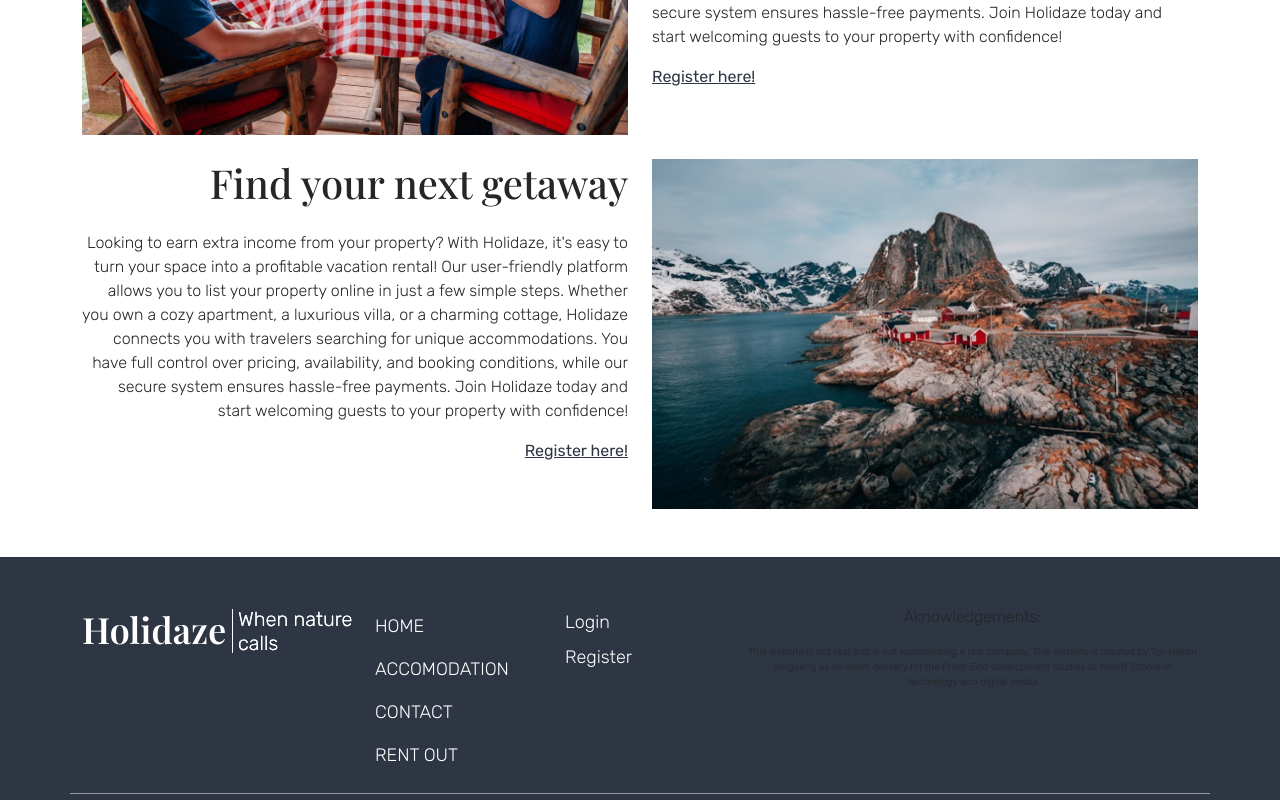
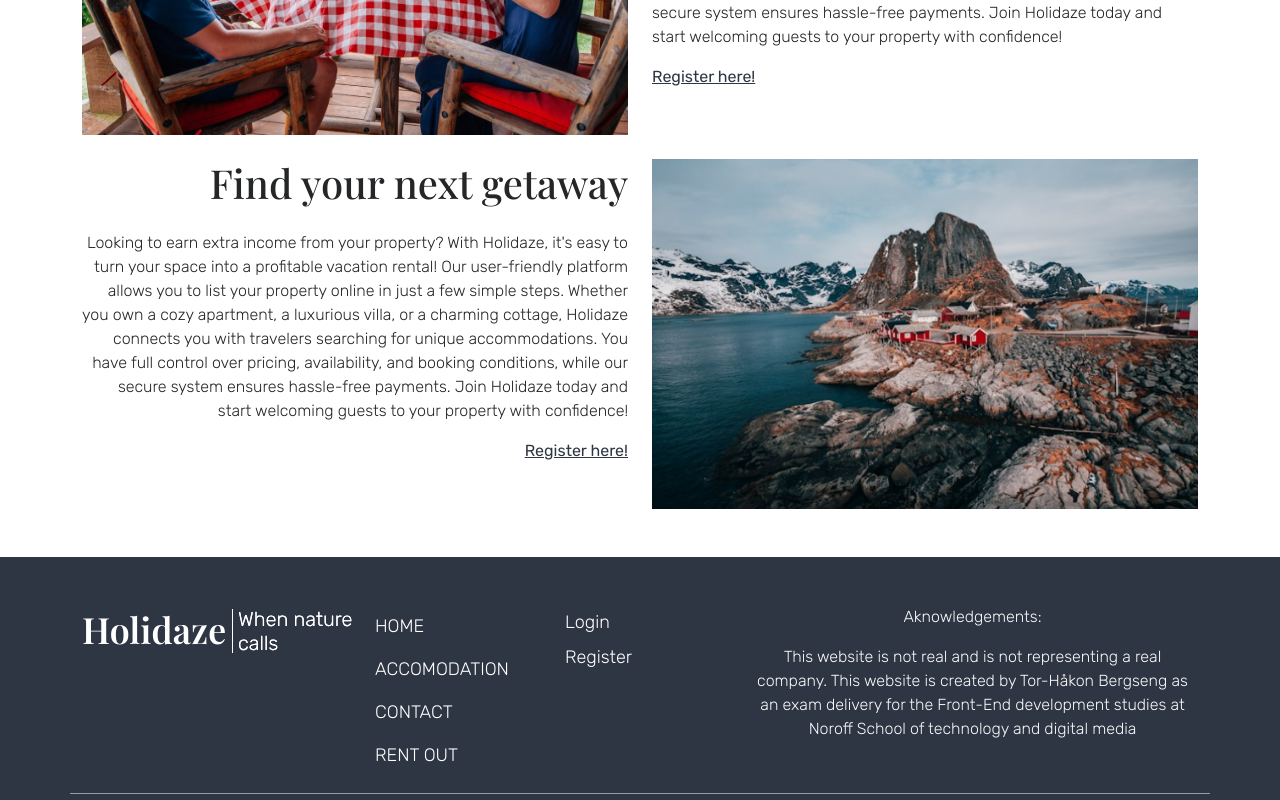
Before and after one commit to teehbee/project-exam-2, a React (Vite) app: page / in a window 1280 px wide. Shown: the part 1502-2302 px from the top of the page. Built offline with nearby package versions, Linux system fonts and the light colour scheme; a web font is replaced by a local one.

Commit message:
corrections to footer and bars icon

```diff
--- a/src/components/navigation/footer.tsx
+++ b/src/components/navigation/footer.tsx
@@ -37,8 +37,8 @@ function Footer() {
             </Link>
           </div>
           <div className="col-12 col-lg-5 text-decoration-none pt-3 pt-lg-0">
-            <p className="fs-0-625rem-to-1rem fw-light">Aknowledgements: </p>
-            <p className="fs-0-5rem-to-0-625rem fw-light">This website is not real and is not representing a real company. This website is created by Tor-Håkon Bergseng as an exam delivery for the Front-End development studies at Noroff School of technology and digital media</p>
+            <p className="fw-light text-light">Aknowledgements: </p>
+            <p className="fw-light text-light">This website is not real and is not representing a real company. This website is created by Tor-Håkon Bergseng as an exam delivery for the Front-End development studies at Noroff School of technology and digital media</p>
           </div>
         </div>
       </div>
--- a/src/components/navigation/header.tsx
+++ b/src/components/navigation/header.tsx
@@ -60,7 +60,7 @@ function Header() {
               <img src={logoSmall} aria-label="main logo" />
             </picture>
           </Link>
-          <Navbar.Toggle aria-controls="basic-navbar-nav" className="pe-5" onClick={() => setIsDropDownOpen(!dropDownOpen)}>
+          <Navbar.Toggle aria-controls="basic-navbar-nav" className="me-5" onClick={() => setIsDropDownOpen(!dropDownOpen)}>
             <img src={bars} />
           </Navbar.Toggle>
           <Navbar.Collapse id="basic-navbar-nav" className="pe-5">
```
